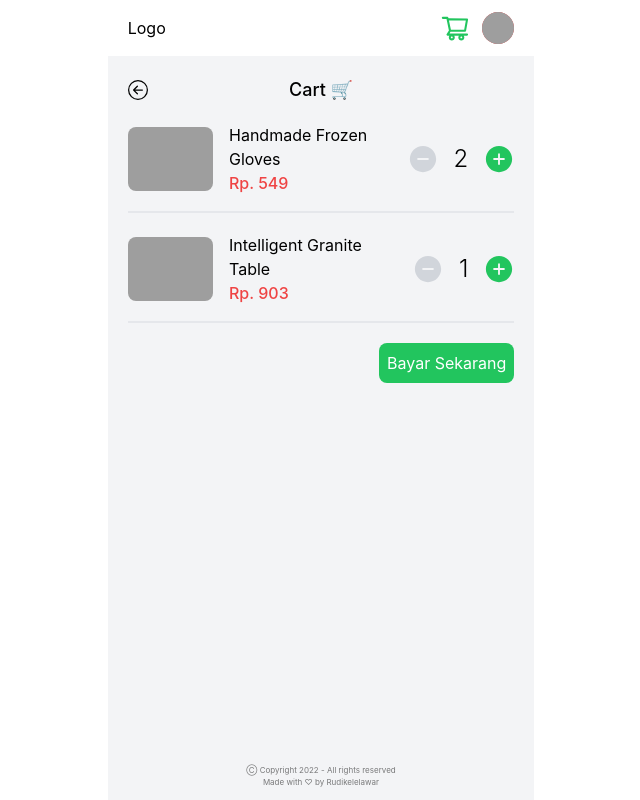
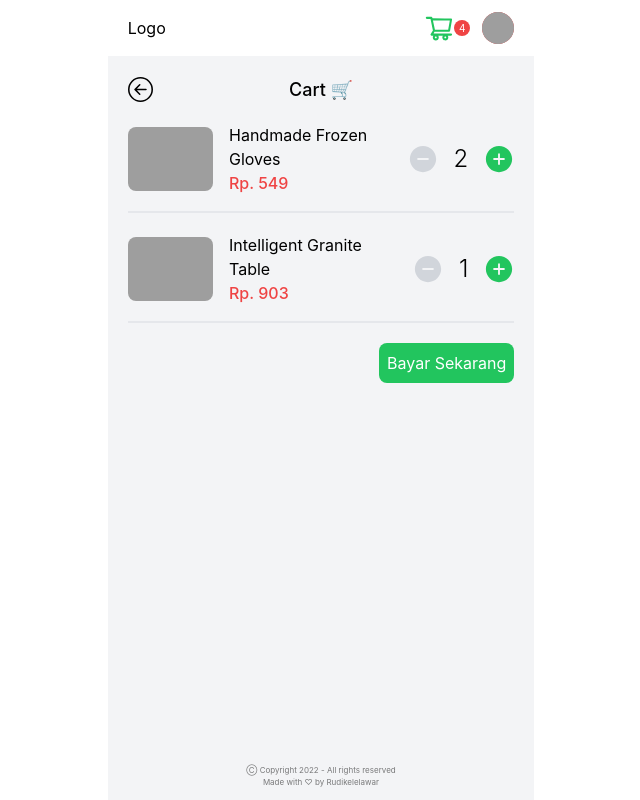
Before and after one commit to bimogempar/frontend-ecommerce-bugita, a React (Create React App) app: page /mycart in a window 1280 px wide. Shown: the whole page, without its empty margins (319-959 px from the left). Built offline with nearby package versions, Linux system fonts and the light colour scheme; grey boxes are pictures that could not be loaded.

Commit message:
refactor code for header page

```diff
--- a/src/components/cart/ListCart.jsx
+++ b/src/components/cart/ListCart.jsx
@@ -1,6 +1,5 @@
 import React from 'react'
 import { AiFillMinusCircle, AiFillPlusCircle } from 'react-icons/ai'
-import { BsArrowLeftCircle } from "react-icons/bs"
 
 export default function ListCart() {
     const carts = [
@@ -22,11 +21,6 @@ export default function ListCart() {
 
     return (
         <div className=''>
-            <div className="grid grid-cols-3">
-                <div className='col-span-1 self-center text-[18px]'><BsArrowLeftCircle size={20} /></div>
-                <div className='text-[18px] font-medium col-span-1 text-center'>Cart 🛒</div>
-                <div className="col-span-1"></div>
-            </div>
             {
                 carts.map(cart => (
                     <div key={cart} className="divide-y-2">
--- /dev/null
+++ b/src/components/navbar/HeaderPage.jsx
@@ -0,0 +1,14 @@
+import React from 'react'
+import { BsArrowLeftCircle } from 'react-icons/bs'
+import { useNavigate } from 'react-router-dom'
+
+export default function HeaderPage({ title }) {
+    const navigate = useNavigate()
+    return (
+        <div className="grid grid-cols-3">
+            <div className='col-span-1 self-center text-[18px]'><BsArrowLeftCircle size={25} onClick={() => navigate(-1)} className="cursor-pointer" /></div>
+            <div className='text-[18px] font-medium col-span-1 text-center'>{title}</div>
+            <div className="col-span-1"></div>
+        </div>
+    )
+}
--- a/src/components/navbar/Navbar.jsx
+++ b/src/components/navbar/Navbar.jsx
@@ -12,6 +12,7 @@ export default function Navbar() {
                 <NavLink to="/mycart">
                     <div className="flex items-center">
                         <AiOutlineShoppingCart size={30} className="text-green-500" />
+                        <span className='bg-red-500 text-white rounded-full text-[10px] w-4 h-4 flex items-center justify-center'>4</span>
                     </div>
                 </NavLink>
                 <img src="https://joeschmoe.io/api/v1/female/jeri" alt="" className='rounded-full w-8 h-8 bg-red-500' />
--- a/src/pages/Cart.jsx
+++ b/src/pages/Cart.jsx
@@ -1,10 +1,12 @@
 import React from 'react'
 import ListCart from '../components/cart/ListCart'
 import Layout from '../components/layouts/Layout'
+import HeaderPage from '../components/navbar/HeaderPage'
 
 export default function Cart() {
     return (
         <Layout>
+            <HeaderPage title="Cart 🛒" />
             <ListCart />
             <div className="flex flex-row-reverse">
                 <button className='bg-green-500 text-white p-2 rounded-lg transition ease-in-out hover:bg-green-600'>Bayar Sekarang</button>
```
